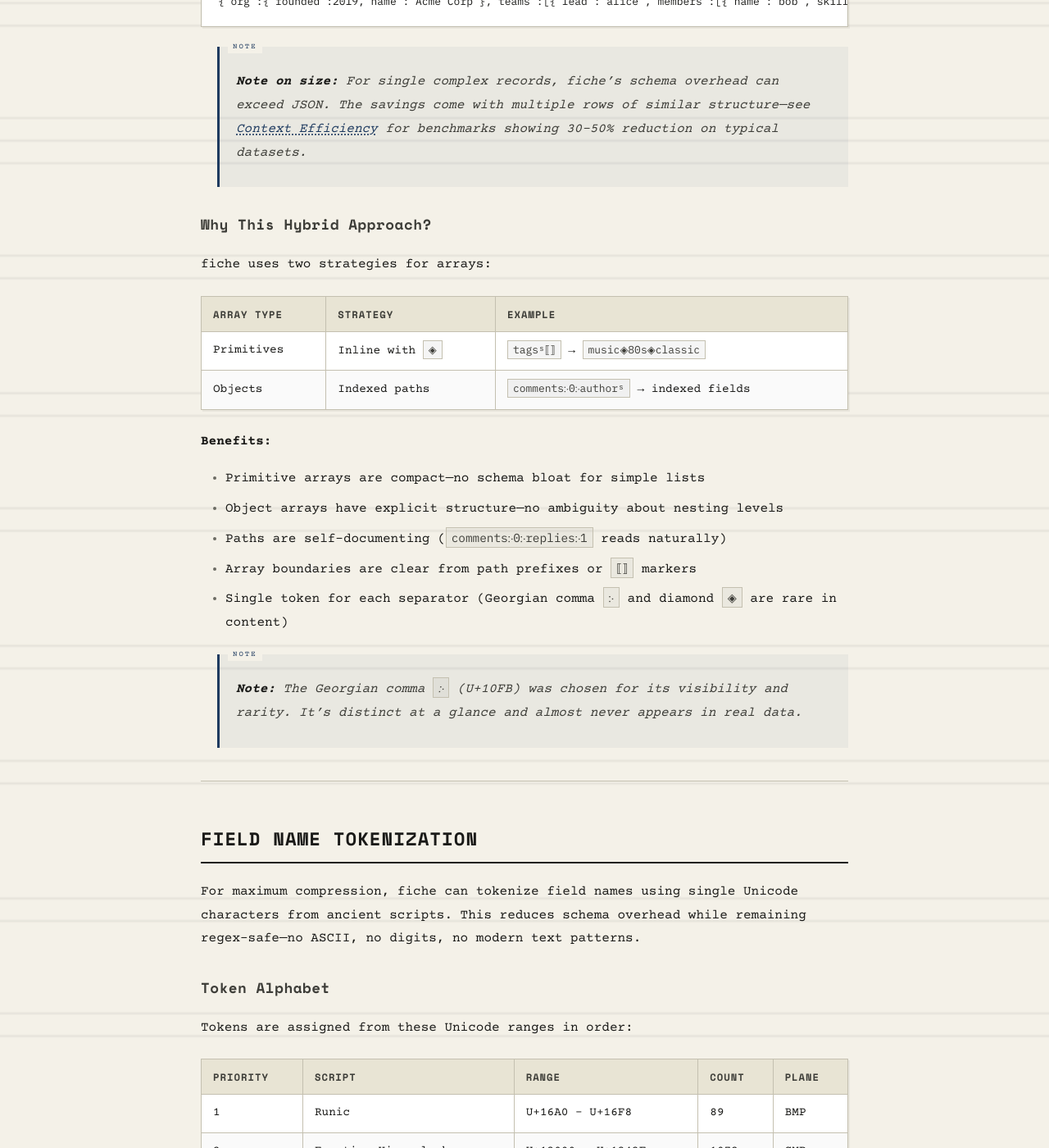
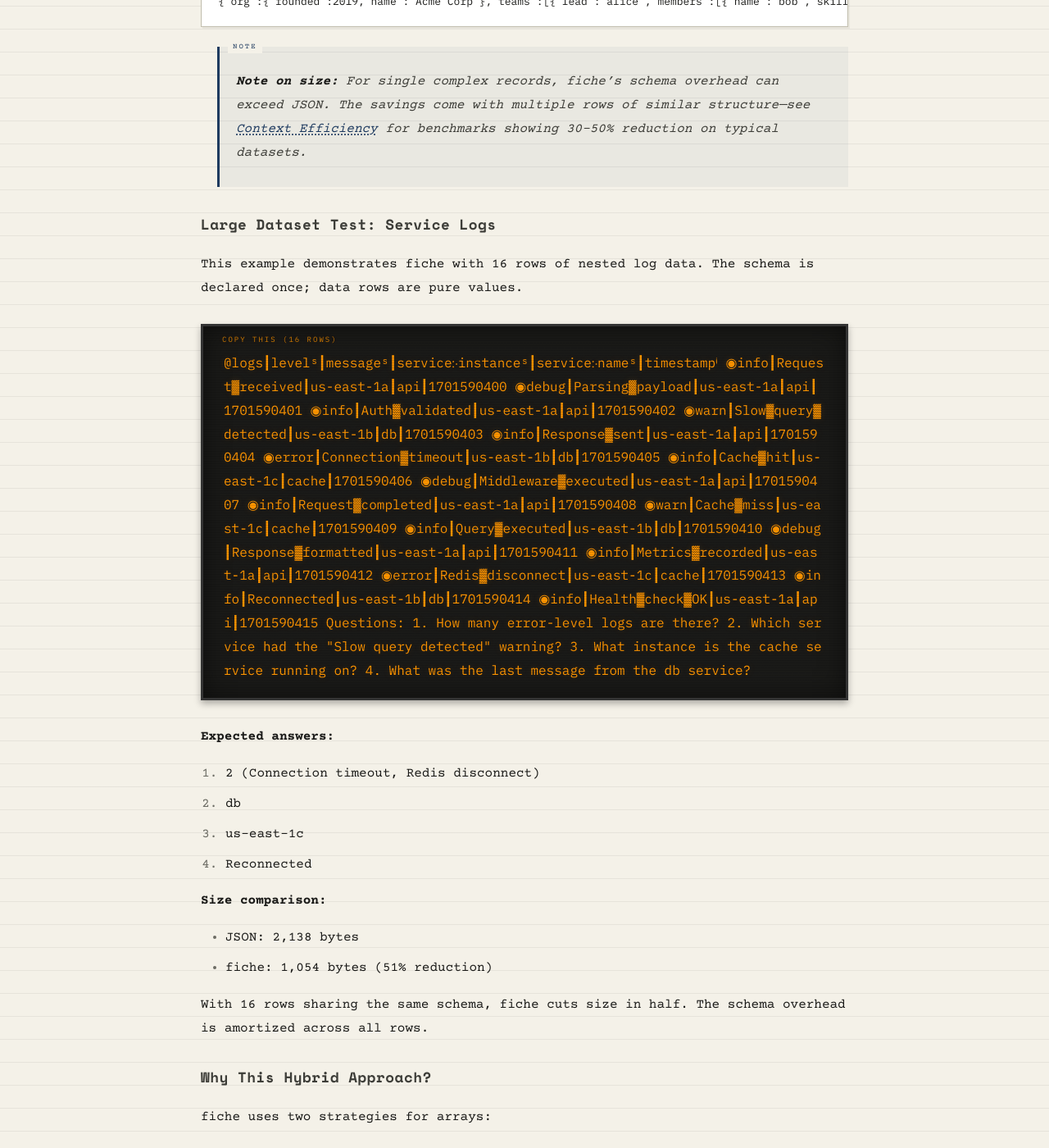
Before and after one commit to coryzibell/carrier98, a Jekyll site: the page built from docs/fiche.md, in a window 1280 px wide and 1400 px high, scrolled down 7701 px. Shown: the whole window at 82% size. Built offline with Jekyll 4.4.1, drawn with Linux system fonts in a browser that asks for light colours.

Commit message:
347a8c0267acda4d
HLM%<P%UwT^43=yG^+_3x-1FIIYk-Q+HugJ;n-|JGhb8B%4rs*?5lK<YYNs-8f*ALp}S>sS

[xxh3:hex_math|brotli:base85]

````diff
--- a/docs/fiche.md
+++ b/docs/fiche.md
@@ -295,6 +295,49 @@ Here's the equivalent JSON for comparison—same data, same structure:
 ```
 
 > **Note on size:** For single complex records, fiche's schema overhead can exceed JSON. The savings come with multiple rows of similar structure—see [Context Efficiency](#context-efficiency) for benchmarks showing 30-50% reduction on typical datasets.
+
+### Large Dataset Test: Service Logs
+
+This example demonstrates fiche with 16 rows of nested log data. The schema is declared once; data rows are pure values.
+
+<div class="readout">
+  <span class="readout-label">COPY THIS (16 ROWS)</span>
+@logs┃levelˢ┃messageˢ┃service჻instanceˢ┃service჻nameˢ┃timestampⁱ
+◉info┃Request▓received┃us-east-1a┃api┃1701590400
+◉debug┃Parsing▓payload┃us-east-1a┃api┃1701590401
+◉info┃Auth▓validated┃us-east-1a┃api┃1701590402
+◉warn┃Slow▓query▓detected┃us-east-1b┃db┃1701590403
+◉info┃Response▓sent┃us-east-1a┃api┃1701590404
+◉error┃Connection▓timeout┃us-east-1b┃db┃1701590405
+◉info┃Cache▓hit┃us-east-1c┃cache┃1701590406
+◉debug┃Middleware▓executed┃us-east-1a┃api┃1701590407
+◉info┃Request▓completed┃us-east-1a┃api┃1701590408
+◉warn┃Cache▓miss┃us-east-1c┃cache┃1701590409
+◉info┃Query▓executed┃us-east-1b┃db┃1701590410
+◉debug┃Response▓formatted┃us-east-1a┃api┃1701590411
+◉info┃Metrics▓recorded┃us-east-1a┃api┃1701590412
+◉error┃Redis▓disconnect┃us-east-1c┃cache┃1701590413
+◉info┃Reconnected┃us-east-1b┃db┃1701590414
+◉info┃Health▓check▓OK┃us-east-1a┃api┃1701590415
+
+Questions:
+1. How many error-level logs are there?
+2. Which service had the "Slow query detected" warning?
+3. What instance is the cache service running on?
+4. What was the last message from the db service?
+</div>
+
+**Expected answers:**
+1. 2 (Connection timeout, Redis disconnect)
+2. db
+3. us-east-1c
+4. Reconnected
+
+**Size comparison:**
+- JSON: 2,138 bytes
+- fiche: 1,054 bytes (51% reduction)
+
+With 16 rows sharing the same schema, fiche cuts size in half. The schema overhead is amortized across all rows.
 
 ### Why This Hybrid Approach?
 
````
